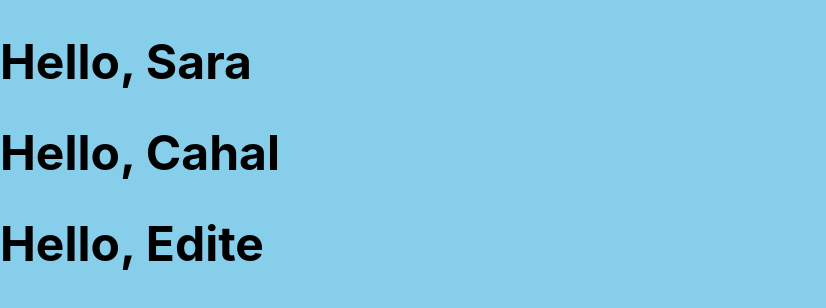
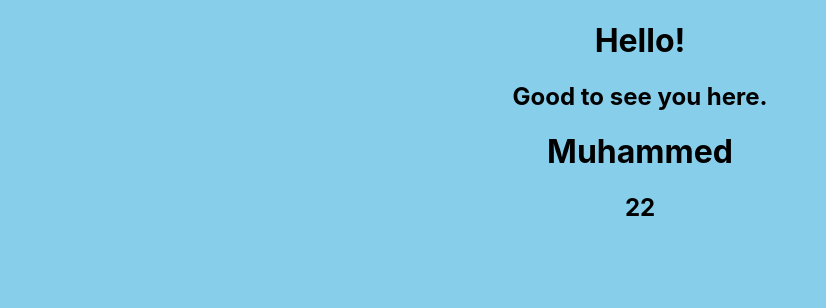
Before and after one commit to Mdhamza77/React, a React (Create React App) app: page / in a window 1280 px wide. Shown: the top 308 px of the page, without its empty margins (0-826 px from the left). Built offline with nearby package versions, Linux system fonts and the light colour scheme; the HTML template or start-up script is replaced by a standard one.

Commit message:
Implementation on components and props

```diff
--- a/src/App.js
+++ b/src/App.js
@@ -1,6 +1,6 @@
 import React from 'react';
 import './App.css';
-
+import Props from './Props';
 function App() {
 
   return (
@@ -8,6 +8,10 @@ function App() {
         <div>
     <h1>Hello!</h1>
     <h2>Good to see you here.</h2>
+    <Props
+         name = "Muhammed"
+         age = "22"
+         />
 
 
   </div>
--- /dev/null
+++ b/src/Props.js
@@ -0,0 +1,13 @@
+import React from 'react';
+
+function Props(props) {
+    return (
+        <div>
+            <h1>{props.name}</h1>
+            <h2>{props.age}</h2>
+
+        </div>
+    );
+}
+
+export default Props;
--- a/src/index.js
+++ b/src/index.js
@@ -4,24 +4,9 @@ import './index.css';
 import App from './App';
 import reportWebVitals from './reportWebVitals';
 const root = ReactDOM.createRoot(document.getElementById('root'));
+
+//const root = ReactDOM.createRoot(document.getElementById('root'));
 root.render(<App/>)
-
-function Welcome(props) {
-    return <h1>Hello, {props.name}</h1>;
-  }
-
-  function Ap() {
-    return (
-      <div>
-        <Welcome name="Sara" />
-        <Welcome name="Cahal" />
-        <Welcome name="Edite" />
-      </div>
-    );
-  }
-  root.render(<h2>{Ap()}</h2>)
-
-
 console.log("Define React ?")
 // If you want to start measuring performance in your app, pass a function
 // to log results (for example: reportWebVitals(console.log))
```
Also changed, not shown: src/Sample.txt.
